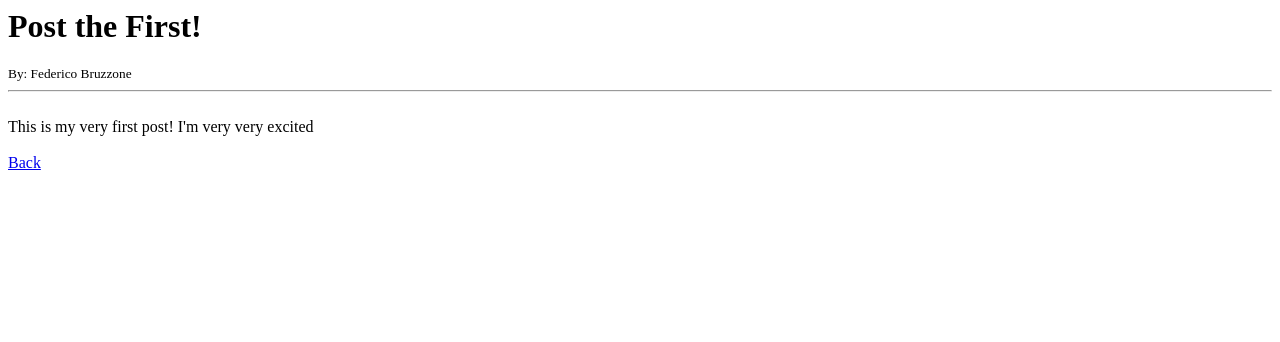
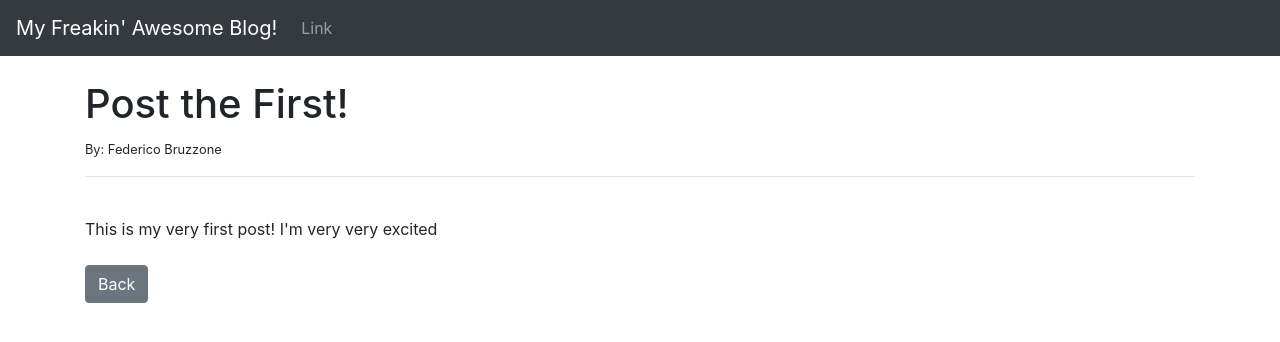
Before and after one commit to FedericoBruzzone/MyBlog_django, a Django app: template ablog/theblog/templates/article_details.html in a window 1280 px wide. Shown: the top 342 px of the page. Run offline with Django 4.2, Linux system fonts and the light colour scheme; the template is opened without the code that fills it: values that come from a table or form of the project are taken from there, others are empty; data comes from the database, SQL or seed files in the repository; both versions use the stored data as it was after the commit.

Commit message:
Add base.html and bootstrap

```diff
--- a/ablog/theblog/models.py
+++ b/ablog/theblog/models.py
@@ -1,10 +1,13 @@
+import this
 from django.db import models
 from django.contrib.auth.models import User
 
 class Post(models.Model):
     title = models.CharField(max_length=255)
+    title_tag = models.CharField(max_length=255, default="My Freakin' Awesome Blog!")
     author = models.ForeignKey(User, on_delete=models.CASCADE)
     body = models.TextField()
 
+
     def __str__(self):
         return self.title + ' | ' + str(self.author)
--- a/ablog/theblog/templates/article_details.html
+++ b/ablog/theblog/templates/article_details.html
@@ -1,4 +1,10 @@
+{% extends 'base.html' %}
 
+{% block title %}
+    {{ post.title_tag }}
+{% endblock %}
+
+{% block content %}
 
     <h1>{{ post.title }}</h1>
     <small>
@@ -8,4 +14,6 @@
     {{ post.body }}
 
     <br/> <br/>
-<a href="{% url 'home' %}">Back</a>
+    <a href="{% url 'home' %}" class="btn btn-secondary"">Back</a>
+
+{% endblock %}
--- /dev/null
+++ b/ablog/theblog/templates/base.html
@@ -0,0 +1,49 @@
+<!doctype html>
+<html lang="en">
+  <head>
+    <!-- Required meta tags -->
+    <meta charset="utf-8">
+    <meta name="viewport" content="width=device-width, initial-scale=1, shrink-to-fit=no">
+
+    <!-- Bootstrap CSS -->
+    <link rel="stylesheet" href="https://cdn.jsdelivr.net/npm/bootstrap@4.4.1/dist/css/bootstrap.min.css" integrity="sha384-Vkoo8x4CGsO3+Hhxv8T/Q5PaXtkKtu6ug5TOeNV6gBiFeWPGFN9MuhOf23Q9Ifjh" crossorigin="anonymous">
+
+    <title>
+        {% block title %}
+            My Freakin' Awesome Blog!
+        {% endblock %}
+    </title>
+
+  </head>
+  <body>
+    <!-- NAVBAR-->
+    <nav class="navbar navbar-expand-lg navbar-dark bg-dark">
+        <a class="navbar-brand" href="{% url 'home' %}">My Freakin' Awesome Blog!</a>
+        <button class="navbar-toggler" type="button" data-toggle="collapse" data-target="#navbarSupportedContent" aria-controls="navbarSupportedContent" aria-expanded="false" aria-label="Toggle navigation">
+          <span class="navbar-toggler-icon"></span>
+        </button>
+
+        <div class="collapse navbar-collapse" id="navbarSupportedContent">
+          <ul class="navbar-nav mr-auto">
+            <li class="nav-item">
+              <a class="nav-link" href="#">Link</a>
+            </li>
+          </ul>
+        </div>
+    </nav>
+    <!-- END NAVBAR-->
+
+    <br/>
+    <div class="container">
+        {% block content %}
+
+        {% endblock %}
+    </div>
+
+    <!-- Optional JavaScript -->
+    <!-- jQuery first, then Popper.js, then Bootstrap JS -->
+    <script src="https://code.jquery.com/jquery-3.4.1.slim.min.js" integrity="sha384-J6qa4849blE2+poT4WnyKhv5vZF5SrPo0iEjwBvKU7imGFAV0wwj1yYfoRSJoZ+n" crossorigin="anonymous"></script>
+    <script src="https://cdn.jsdelivr.net/npm/popper.js@1.16.0/dist/umd/popper.min.js" integrity="sha384-Q6E9RHvbIyZFJoft+2mJbHaEWldlvI9IOYy5n3zV9zzTtmI3UksdQRVvoxMfooAo" crossorigin="anonymous"></script>
+    <script src="https://cdn.jsdelivr.net/npm/bootstrap@4.4.1/dist/js/bootstrap.min.js" integrity="sha384-wfSDF2E50Y2D1uUdj0O3uMBJnjuUD4Ih7YwaYd1iqfktj0Uod8GCExl3Og8ifwB6" crossorigin="anonymous"></script>
+  </body>
+</html>
--- a/ablog/theblog/templates/home.html
+++ b/ablog/theblog/templates/home.html
@@ -1,3 +1,7 @@
+{% extends 'base.html' %}
+
+{% block content %}
+
     <h1>Post</h1>
 
     <ul>
@@ -9,3 +13,5 @@
         </li>
     {% endfor %}
     </ul>
+
+{% endblock %}
--- a/ablog/theblog/urls.py
+++ b/ablog/theblog/urls.py
@@ -5,5 +5,5 @@ from .views import HomeView, ArticleDetailView
 urlpatterns = [
     #path('', views.home, name="home"),
     path('', HomeView.as_view(), name="home"),
-    path('atricle/<int:pk>', ArticleDetailView.as_view(), name='article_detail')
+    path('article/<int:pk>', ArticleDetailView.as_view(), name='article_detail')
 ]
```
Also changed, not shown: README.md, ablog/db.sqlite3, ablog/theblog/migrations/0002_post_title_tag.py (added), ablog/theblog/migrations/0003_alter_post_title_tag.py (added), ablog/theblog/migrations/0004_alter_post_title_tag.py (added), ablog/theblog/migrations/0005_alter_post_title_tag.py (added). Lines whose indentation alone changed are shown as unchanged.
